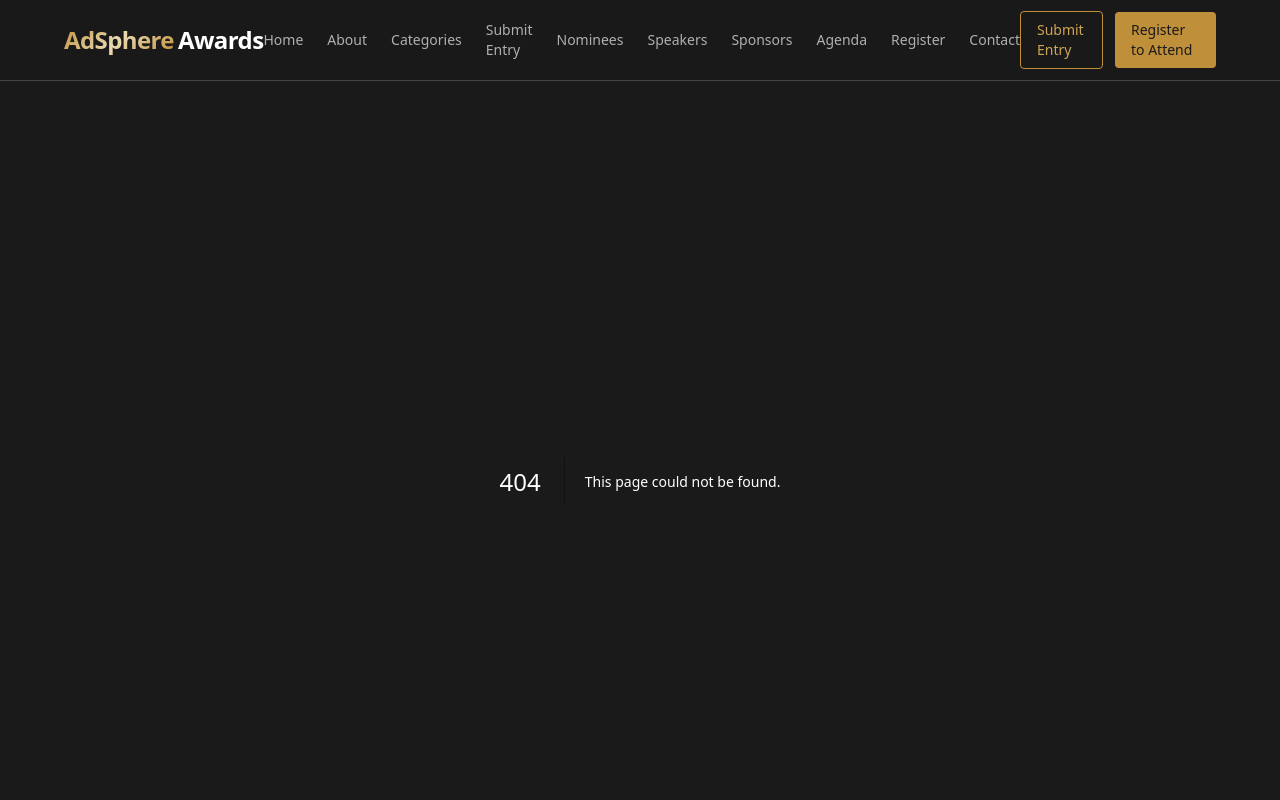
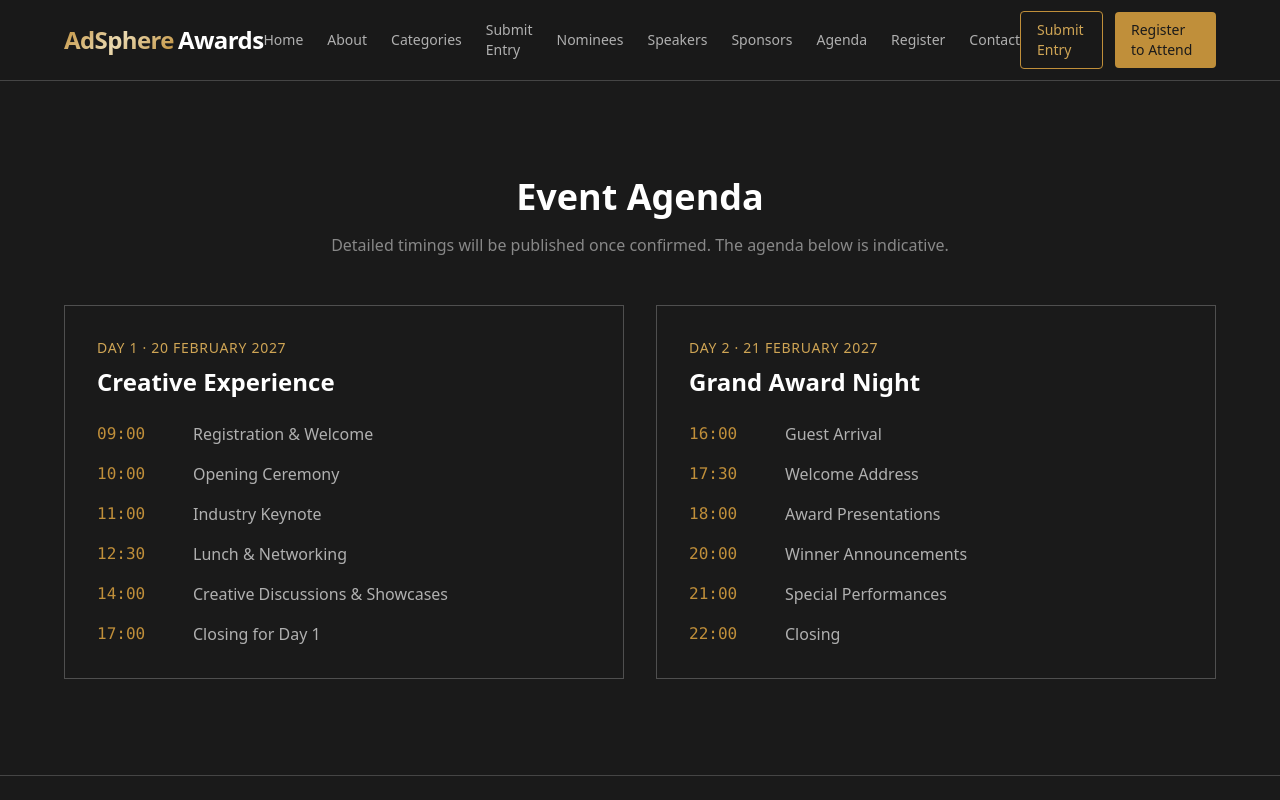
Before and after one commit to suhanirajannavar-EM/project, a Next.js app: page /agenda in a window 1280 px wide. Before the commit this address had no page. Shown: the top 800 px of the page. Built offline with nearby package versions, Linux system fonts and the light colour scheme.

Commit message:
Add Contact, Agenda and Categories pages

```diff
--- /dev/null
+++ b/src/app/agenda/page.tsx
@@ -0,0 +1,38 @@
+export default function AgendaPage() {
+  return (
+    <div className="section-padding">
+      <div className="container-narrow">
+        <h1 className="text-4xl font-bold mb-4 text-center">Event Agenda</h1>
+        <p className="text-charcoal-400 text-center mb-12">
+          Detailed timings will be published once confirmed. The agenda below is indicative.
+        </p>
+        <div className="grid md:grid-cols-2 gap-8">
+          <div className="border border-charcoal-700 p-8">
+            <p className="text-gold-400 text-sm uppercase tracking-wider mb-2">Day 1 · 20 February 2027</p>
+            <h2 className="text-2xl font-bold mb-6">Creative Experience</h2>
+            <ul className="space-y-4 text-charcoal-300">
+              <li className="flex gap-4"><span className="text-gold-500 font-mono w-20">09:00</span> Registration & Welcome</li>
+              <li className="flex gap-4"><span className="text-gold-500 font-mono w-20">10:00</span> Opening Ceremony</li>
+              <li className="flex gap-4"><span className="text-gold-500 font-mono w-20">11:00</span> Industry Keynote</li>
+              <li className="flex gap-4"><span className="text-gold-500 font-mono w-20">12:30</span> Lunch & Networking</li>
+              <li className="flex gap-4"><span className="text-gold-500 font-mono w-20">14:00</span> Creative Discussions & Showcases</li>
+              <li className="flex gap-4"><span className="text-gold-500 font-mono w-20">17:00</span> Closing for Day 1</li>
+            </ul>
+          </div>
+          <div className="border border-charcoal-700 p-8">
+            <p className="text-gold-400 text-sm uppercase tracking-wider mb-2">Day 2 · 21 February 2027</p>
+            <h2 className="text-2xl font-bold mb-6">Grand Award Night</h2>
+            <ul className="space-y-4 text-charcoal-300">
+              <li className="flex gap-4"><span className="text-gold-500 font-mono w-20">16:00</span> Guest Arrival</li>
+              <li className="flex gap-4"><span className="text-gold-500 font-mono w-20">17:30</span> Welcome Address</li>
+              <li className="flex gap-4"><span className="text-gold-500 font-mono w-20">18:00</span> Award Presentations</li>
+              <li className="flex gap-4"><span className="text-gold-500 font-mono w-20">20:00</span> Winner Announcements</li>
+              <li className="flex gap-4"><span className="text-gold-500 font-mono w-20">21:00</span> Special Performances</li>
+              <li className="flex gap-4"><span className="text-gold-500 font-mono w-20">22:00</span> Closing</li>
+            </ul>
+          </div>
+        </div>
+      </div>
+    </div>
+  );
+}
--- /dev/null
+++ b/src/app/categories/page.tsx
@@ -0,0 +1,67 @@
+import { prisma } from "@/lib/prisma";
+import Link from "next/link";
+
+export const dynamic = "force-dynamic";
+
+export default async function CategoriesPage() {
+  let categories: any[] = [];
+  try {
+    categories = await prisma.awardCategory.findMany({
+      where: { isActive: true },
+      orderBy: { sortOrder: "asc" },
+    });
+  } catch {
+    categories = [
+      { id: "1", name: "Best Brand Campaign", description: "Outstanding brand campaigns that delivered measurable impact.", slug: "best-brand-campaign" },
+      { id: "2", name: "Best Creative Idea", description: "Most original and inventive creative concepts.", slug: "best-creative-idea" },
+      { id: "3", name: "Best Digital Campaign", description: "Excellence in digital advertising and interactive experiences.", slug: "best-digital-campaign" },
+      { id: "4", name: "Best Film / TV Commercial", description: "Outstanding television, cinema or online film advertising.", slug: "best-film-tv-commercial" },
+      { id: "5", name: "Best Integrated Campaign", description: "Campaigns that seamlessly integrate across multiple channels.", slug: "best-integrated-campaign" },
+      { id: "6", name: "Young Creative of the Year", description: "Recognising exceptional talent under 30.", slug: "young-creative-of-the-year" },
+    ];
+  }
+
+  return (
+    <div className="section-padding">
+      <div className="container-narrow">
+        <h1 className="text-4xl md:text-5xl font-bold mb-4 text-center">
+          Award Categories
+        </h1>
+        <p className="text-charcoal-400 text-center mb-12 max-w-2xl mx-auto">
+          Categories are managed through the administration dashboard. Submission
+          guidelines and eligibility may vary by category.
+        </p>
+
+        <div className="grid gap-6 md:grid-cols-2">
+          {categories.map((cat) => (
+            <div
+              key={cat.id}
+              className="border border-charcoal-700 p-6 hover:border-gold-500/40 transition"
+            >
+              <h2 className="text-xl font-semibold text-gold-400 mb-2">
+                {cat.name}
+              </h2>
+              <p className="text-charcoal-300 text-sm mb-4">
+                {cat.description || "Details will be published by the organising team."}
+              </p>
+              {cat.eligibility && (
+                <p className="text-xs text-charcoal-500 mb-2">
+                  Eligibility: {cat.eligibility}
+                </p>
+              )}
+            </div>
+          ))}
+        </div>
+
+        <div className="text-center mt-12">
+          <Link
+            href="/submit"
+            className="inline-block px-8 py-4 bg-gold-500 text-charcoal-950 font-semibold rounded-sm hover:bg-gold-400 transition"
+          >
+            Submit Your Entry
+          </Link>
+        </div>
+      </div>
+    </div>
+  );
+}
--- /dev/null
+++ b/src/app/contact/page.tsx
@@ -0,0 +1,46 @@
+export default function ContactPage() {
+  return (
+    <div className="section-padding">
+      <div className="container-narrow max-w-2xl">
+        <h1 className="text-4xl font-bold mb-6">Contact Us</h1>
+        <p className="text-charcoal-300 mb-8">
+          For enquiries about The AdSphere Awards, submissions, registrations or
+          partnerships, please reach out using the details below.
+        </p>
+        <div className="space-y-6 border border-charcoal-700 p-8">
+          <div>
+            <h3 className="text-sm uppercase tracking-wider text-gold-400 mb-1">
+              General Enquiries
+            </h3>
+            <p className="text-lg">info@adsphereawards.com</p>
+          </div>
+          <div>
+            <h3 className="text-sm uppercase tracking-wider text-gold-400 mb-1">
+              Award Submissions
+            </h3>
+            <p className="text-lg">entries@adsphereawards.com</p>
+          </div>
+          <div>
+            <h3 className="text-sm uppercase tracking-wider text-gold-400 mb-1">
+              Registration Support
+            </h3>
+            <p className="text-lg">register@adsphereawards.com</p>
+          </div>
+          <div>
+            <h3 className="text-sm uppercase tracking-wider text-gold-400 mb-1">
+              Location
+            </h3>
+            <p className="text-lg">Bengaluru, Karnataka, India</p>
+            <p className="text-sm text-charcoal-400 mt-1">
+              Venue details will be announced once confirmed.
+            </p>
+          </div>
+        </div>
+        <p className="text-sm text-charcoal-500 mt-8">
+          Internal SPOC contact details are available only to authorised personnel
+          through the administration dashboard.
+        </p>
+      </div>
+    </div>
+  );
+}
```
